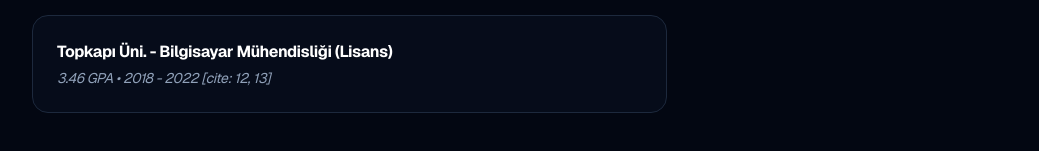
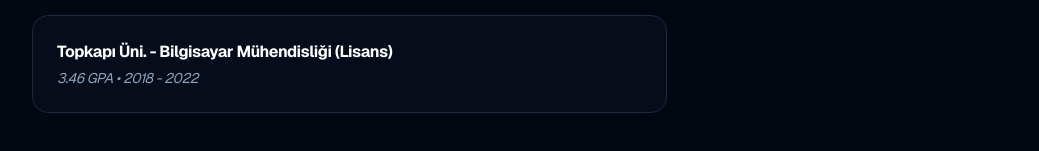
Before and after one commit to asmtttt/sametocsoy-website, a Next.js app: page / in a window 1280 px wide. Both pictures are taken after a click on the button "Özgeçmiş". Shown: the part 505-656 px from the top of the page, without its empty margins (120-1159 px from the left). Built offline with nearby package versions, Linux system fonts and the light colour scheme.

Commit message:
contact page content design

```diff
--- a/app/page.tsx
+++ b/app/page.tsx
@@ -153,7 +153,7 @@
                       className="p-6 rounded-2xl bg-slate-900/30 border border-slate-800 hover:border-emerald-500/50 transition-all duration-300 cursor-pointer group block"
                     >
                       <h4 className="font-bold text-white mb-1 group-hover:text-emerald-400 transition-colors">Topkapı Üni. - Bilgisayar Mühendisliği (Lisans)</h4>
-                      <p className="text-slate-400 text-sm italic">3.46 GPA • 2018 - 2022 [cite: 12, 13]</p>
+                      <p className="text-slate-400 text-sm italic">3.46 GPA • 2018 - 2022</p>
                     </a>
                   </div>
                 </div>
@@ -180,7 +180,7 @@
           <section className="animate-in fade-in slide-in-from-bottom-8 duration-1000 ease-out text-center py-10">
             <h2 className="text-4xl font-black mb-4 text-white tracking-tighter uppercase cursor-default">Bağlantıda Kalalım</h2>
             <p className="text-slate-400 mb-12 max-w-lg mx-auto italic cursor-default">
-              Yeni projeler veya sadece basketbol konuşmak için bana ulaşın. [cite: 91, 92]
+              Yeni projeler veya sadece basketbol konuşmak için bana ulaşın.
             </p>
 
             <div className="flex justify-center gap-8 md:gap-12">
```
